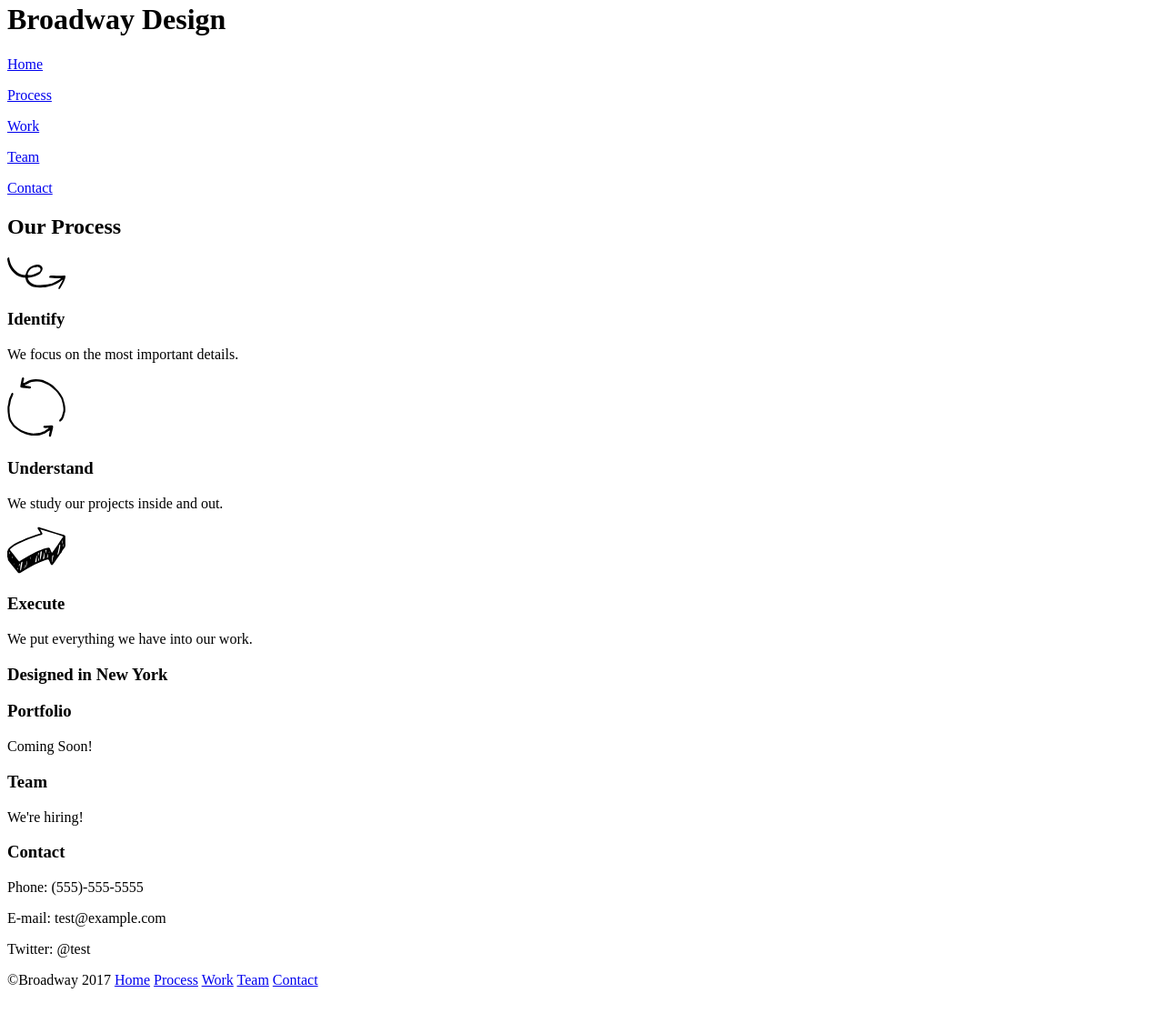
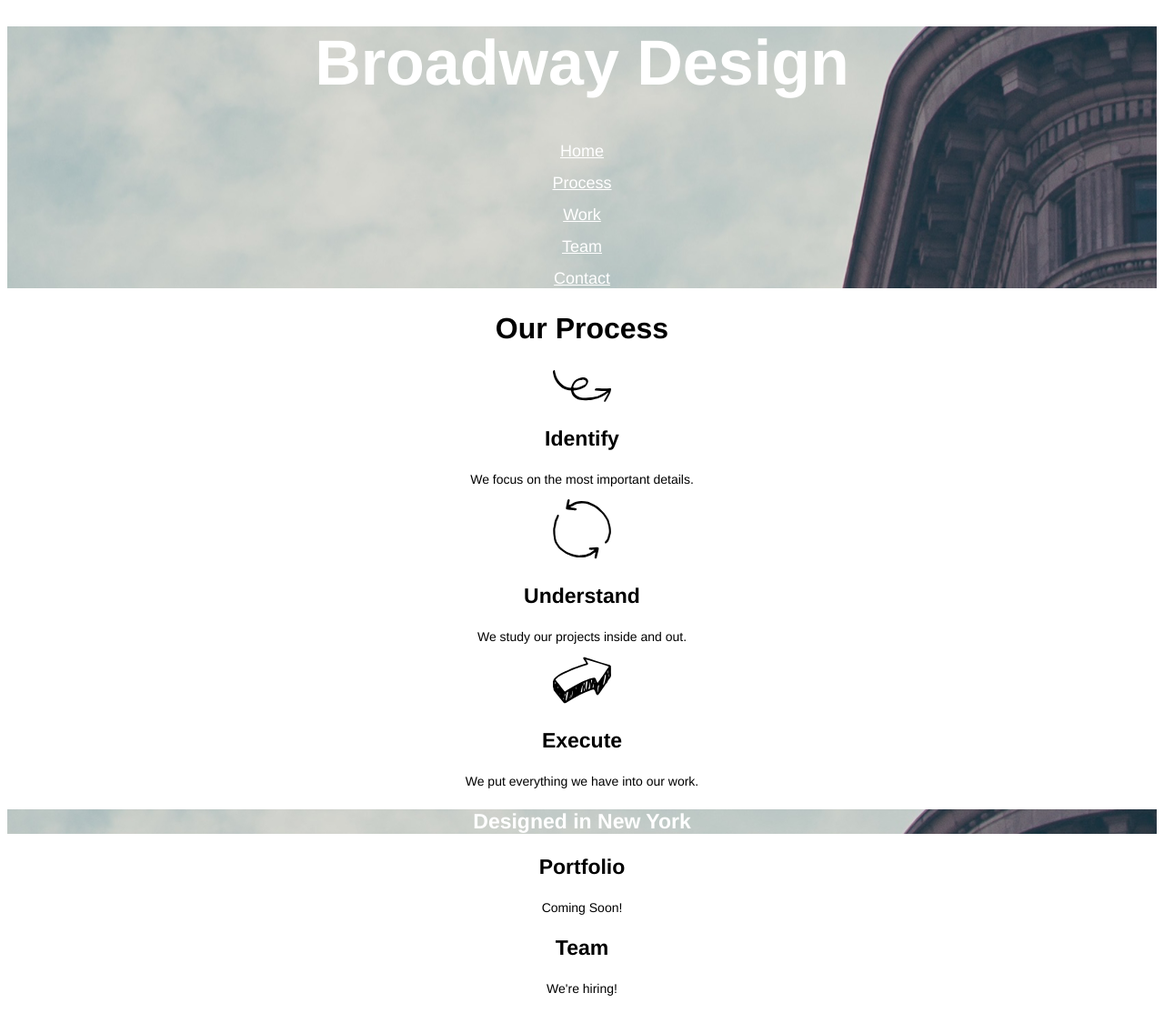
Before and after one commit to iriswyss/broadway_design, a plain HTML site: page index.html in a window 1280 px wide. Shown: the part 18-1132 px from the top of the page at 91% size. Drawn offline with Linux system fonts and the light colour scheme.

Commit message:
Aufbau Stylesheet und Projektabschluss

```diff
--- a/index.html
+++ b/index.html
@@ -11,11 +11,11 @@
     <div class="hero">
       <h1>Broadway Design</h1>
       <div class="navigation">
-        <p><a class="btn-nav" href="#">Home</a></p>
-        <p><a class="btn-nav" href="#">Process</a></p>
-        <p><a class="btn-nav" href="#">Work</a></p>
-        <p><a class="btn-nav" href="#">Team</a></p>
-        <p><a class="btn-nav" href="#">Contact</a></p>
+        <p><a class="btn-nav" href="#hreo">Home</a></p>
+        <p><a class="btn-nav" href="#process">Process</a></p>
+        <p><a class="btn-nav" href="#work">Work</a></p>
+        <p><a class="btn-nav" href="#team">Team</a></p>
+        <p><a class="btn-nav" href="#contact">Contact</a></p>
       </div>
     </div>
 
@@ -72,7 +72,8 @@
     </div>
 
     <div class="footer">
-      <p>©Broadway 2017 <a href="#">Home</a> <a href="#">Process</a> <a href="#">Work</a> <a href="#">Team</a> <a href="#">Contact</a></p>
+      <p>©Broadway 2017 <a class="btn-nav" href="#hero">Home</a> <a class="btn-nav" href="#process">Process</a> <a class="btn-nav" href="#work">Work</a> <a class="btn-nav" href="#team">Team</a> <a class="btn-nav" href="#contact">Contact</a></p>
     </div>
+
   </body>
 </html>
--- a/resources/css/style.css
+++ b/resources/css/style.css
@@ -0,0 +1,48 @@
+body {
+  font-family: Helvetica, sans-serif;
+  text-align: center;
+}
+
+p {
+  font-size: 14px;
+}
+
+/* SECTIONS */
+
+.hero {
+  background-image: url(../images/the-flatiron-building.png);
+  color: white;
+}
+
+.footer
+ {
+   background-color: dimgray;
+   color: white;
+   font-size: 11px;
+   text-align: left;
+ }
+
+/* HEADINGS */
+
+h1, h2, h3 {
+  font-weight: bold;
+}
+
+h1 {
+  font-size: 70px;
+}
+
+.supporting h2 {
+  font-size: 32px;
+}
+
+h3 {
+  font-size: 23px;
+}
+
+/* LINKS */
+
+.btn-nav {
+  font-size: 18px;
+  color: white;
+}
```
